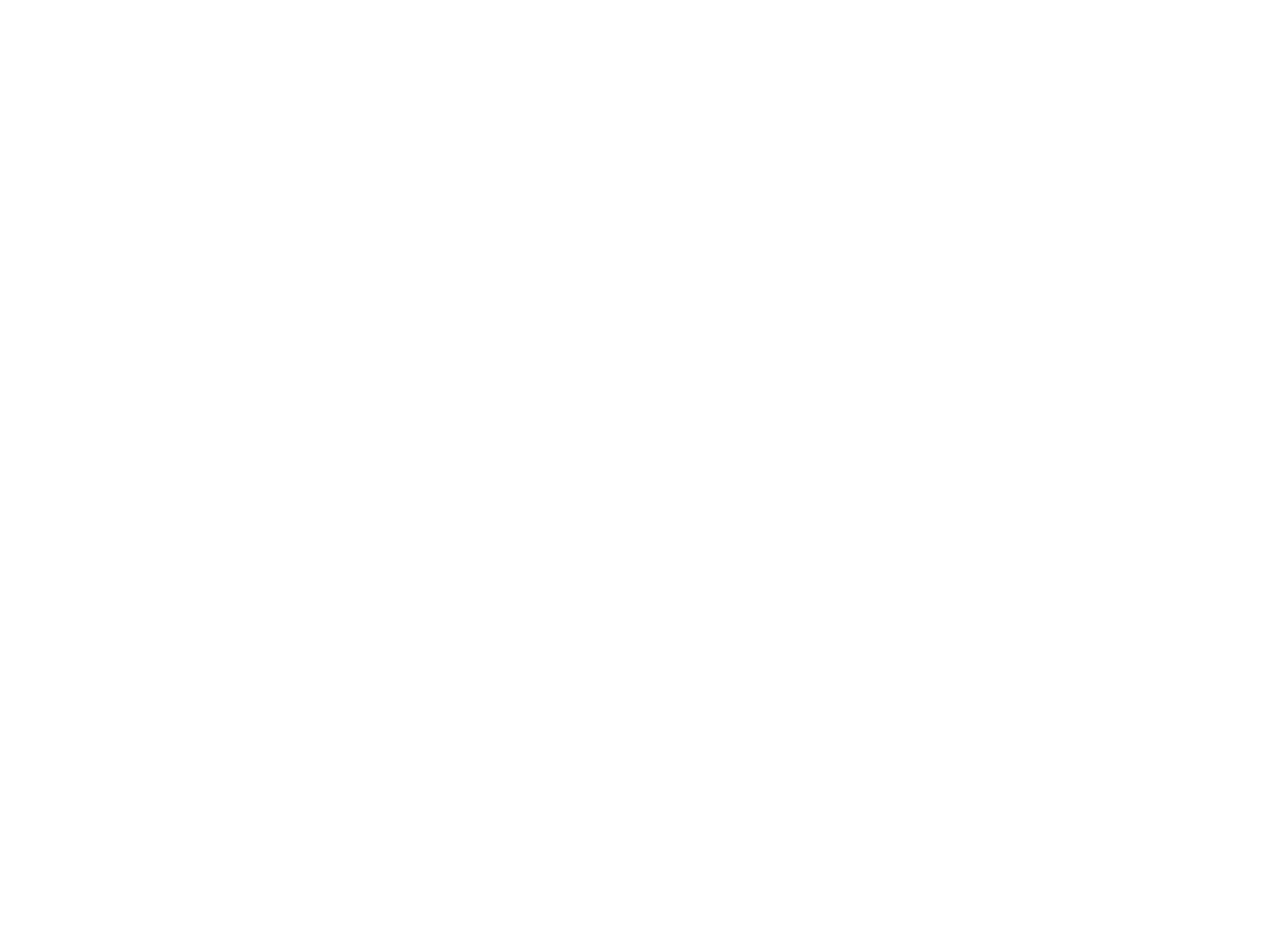
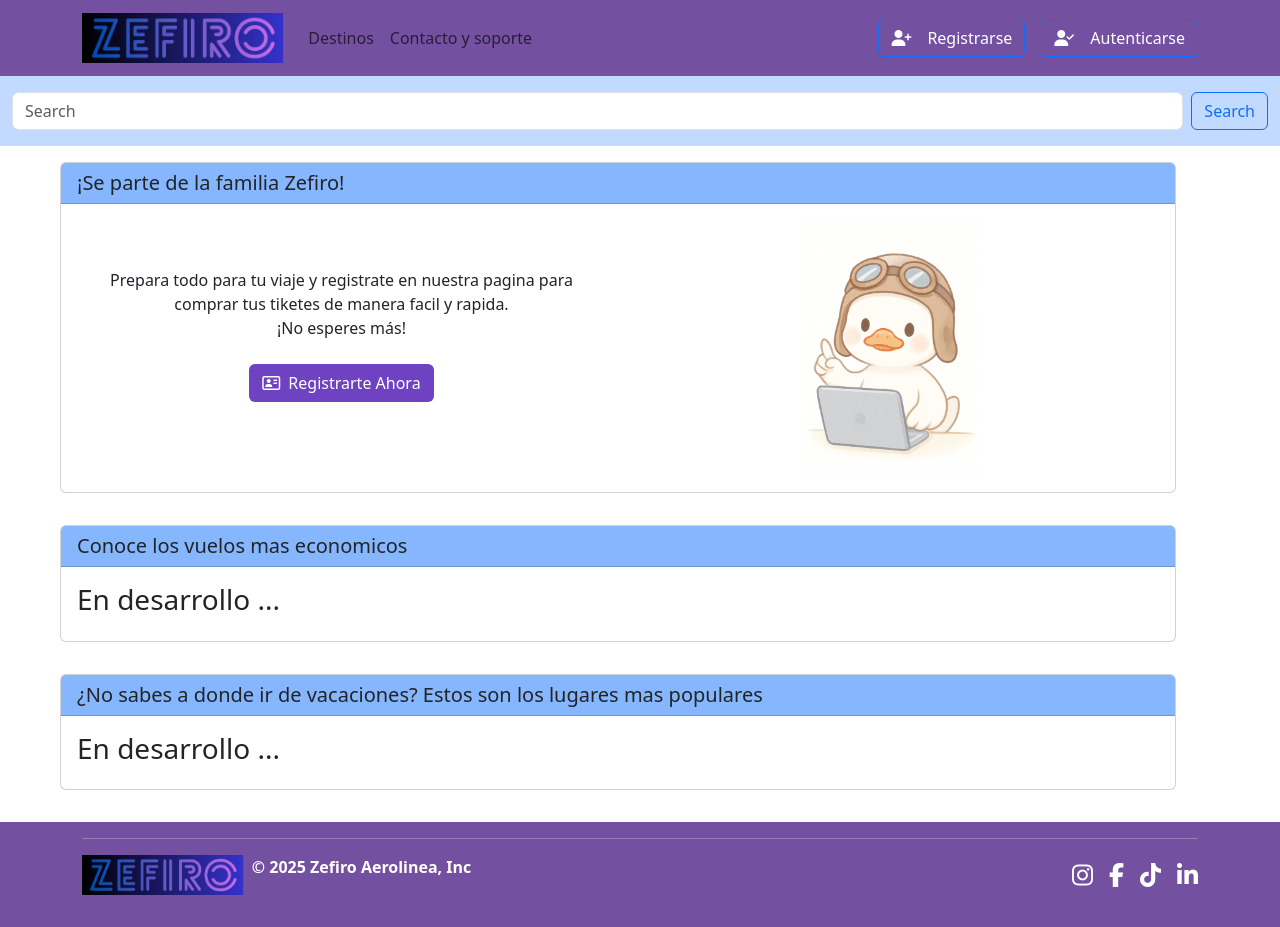
Before and after one commit to JSBernal21/Zefiro, a PHP site: page / in a window 1280 px wide. Before the commit the page is empty. Before the commit the page ends 800 px from the top, so only its background shows below. Run offline with PHP 8.4, Linux system fonts and the light colour scheme.

Commit message:
Primer boceto de la pagina de inicio

```diff
--- a/index.php
+++ b/index.php
@@ -6,10 +6,22 @@
         <link href="https://cdn.jsdelivr.net/npm/bootstrap@5.3.3/dist/css/bootstrap.min.css" rel="stylesheet">
         <link href="https://use.fontawesome.com/releases/v6.7.2/css/all.css" rel="stylesheet">
         <script src="https://cdn.jsdelivr.net/npm/bootstrap@5.3.2/dist/js/bootstrap.bundle.min.js"></script>
-        <link rel="icon" href="img/logoSL.png">
+        <link rel="icon" href="img/logoAzul.png">
     </head>
 
     <body>
-
+        <?php
+        if(!isset($_GET["pid"])){
+            include ("presentacion/inicio.php");
+        }/*else{
+            $pid = base64_decode($_GET["pid"]);
+            if(isset($_SESSION["id"])){
+                include ($pid);
+            }else{
+                include ($pid);
+                //TODO reparar esto
+            }
+        }*/
+        ?>
     </body>
 </html>
--- /dev/null
+++ b/presentacion/inicio.php
@@ -0,0 +1,122 @@
+<nav class="navbar navbar-expand-lg position-relative">
+    <div class="w-100 h-100 position-absolute bg-primary"></div>
+    <div class="w-100 h-100 position-absolute bg-danger opacity-50"></div>
+
+    <div class="container position-relative">
+        <a class="navbar-brand"  href="<?php echo base64_encode('presentacion/inicio.php') ?>">
+            <img src="img/logoLetras.png" alt="logo Zefiro" height="50">
+        </a>
+
+        <button class="navbar-toggler" type="button" data-bs-toggle="collapse"
+                data-bs-target="#navbarNav" aria-controls="navbarNav"
+                aria-expanded="false" aria-label="Toggle navigation">
+            <span class="navbar-toggler-icon"></span>
+        </button>
+
+        <div class="collapse navbar-collapse" id="navbarNav">
+            <ul class="navbar-nav me-auto mb-2 mb-lg-0">
+                <li class="nav-item">
+                <a class="nav-link" href="#">Destinos</a>
+                </li>
+                <li class="nav-item">
+                <a class="nav-link" href="#">Contacto y soporte</a>
+                </li>
+            </ul>
+
+            <ul class="navbar-nav ms-auto mb-2 mb-lg-0">
+                <a class="btn btn-outline-primary text-white me-3"
+                href="?pid=<?php echo base64_encode("presentacion/registroCliente.php")?>">
+                <i class="fa-solid fa-user-plus me-3"></i>Registrarse</a>
+                <a class="btn btn-outline-primary text-white"
+                href="?pid=<?php echo base64_encode("presentacion/autenticar.php")?>">
+                <i class="fa-solid fa-user-check me-3"></i>Autenticarse</a>
+            </ul>
+        </div>
+    </div>
+</nav>
+
+<div class="container-fluid bg-primary bg-opacity-25">
+    <form class="d-flex py-3" role="search">
+        <input class="form-control me-2" type="search" placeholder="Search" aria-label="Search"/>
+        <button class="btn btn-outline-primary" type="submit">Search</button>
+    </form>
+</div>
+
+<div class="container mx-2 mx-md-5 py-3">
+    <div class="card">
+        <div class="card-header bg-primary bg-opacity-50">
+            <h5 class="m-0">¡Se parte de la familia Zefiro!</h5>
+        </div>
+        <div class="card-body">
+            <div class="row">
+                <div class="col-12 col-md-6 mb-3 mb-md-0 text-center py-5">
+                    <p>Prepara todo para tu viaje y registrate en nuestra pagina para comprar tus tiketes de manera facil y rapida.
+                        <br>¡No esperes más!<br><br>
+                        <a class="btn text-white" style="background-color: #6f42c1;"
+                        href="<?php echo base64_encode("presentacion/registroCliente.php")?>">
+                        <i class="fa-regular fa-address-card me-2"></i>Registrarte Ahora</a>
+                    </p>
+                </div>
+
+                <div class="col-12 col-md-6">
+                    <img src="img/patoRegistrate.png" alt="Imagen de registro" class="img-fluid">
+                </div>
+            </div>
+        </div>
+    </div>
+</div>
+
+<div class="container mx-2 mx-md-5 py-3">
+    <div class="card">
+        <div class="card-header bg-primary bg-opacity-50">
+            <h5 class="m-0">Conoce los vuelos mas economicos</h5>
+        </div>
+        <div class="card-body">
+            <h3>En desarrollo ...</h3>
+        </div>
+    </div>
+</div>
+
+<div class="container mx-2 mx-md-5 py-3">
+    <div class="card">
+        <div class="card-header bg-primary bg-opacity-50">
+            <h5 class="m-0">¿No sabes a donde ir de vacaciones? Estos son los lugares mas populares</h5>
+        </div>
+        <div class="card-body">
+            <h3>En desarrollo ...</h3>
+        </div>
+    </div>
+</div>
+
+
+<footer class="text-white py-3 position-relative">
+    <div class="w-100 h-100 position-absolute bg-primary"></div>
+    <div class="w-100 h-100 position-absolute bg-danger opacity-50"></div>
+    <div class="container position-relative">
+
+        <hr class="border-white mb-3">
+        <div class="d-flex justify-content-between align-items-center">
+
+            <div class="d-flex align-items-center gap-2">
+                <img src="img/logoLetras.png" alt="Logo Zefiro" height="40">
+                <p><strong>© 2025 Zefiro Aerolinea, Inc</strong></p>
+            </div>
+
+            <div class="d-flex align-items-center gap-3">
+                <a href="https://www.instagram.com/" target="_blank" class="text-white fs-4">
+                    <i class="fa-brands fa-instagram"></i>
+                </a>
+                <a href="https://www.facebook.com/" target="_blank" class="text-white fs-4">
+                    <i class="fa-brands fa-facebook-f"></i>
+                </a>
+                <a href="https://www.tiktok.com/" target="_blank" class="text-white fs-4">
+                    <i class="fa-brands fa-tiktok"></i>
+                </a>
+                <a href="https://co.linkedin.com/" target="_blank" class="text-white fs-4">
+                    <i class="fa-brands fa-linkedin-in"></i>
+                </a>
+            </div>
+
+        </div>
+    </div>
+</footer>
```
Also changed, not shown: img/logo.png (added), img/logoAzul.png (added), img/logoLetras.png (added), img/patoRegistrate.png (added), presentacion/autenticar.php (added), presentacion/registroCliente.php (added).
